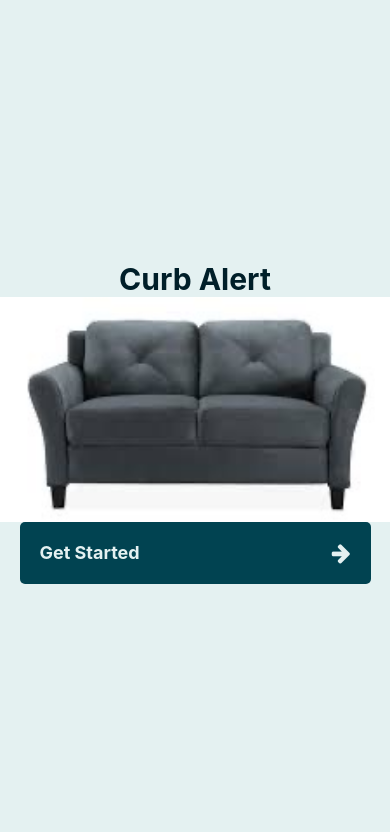
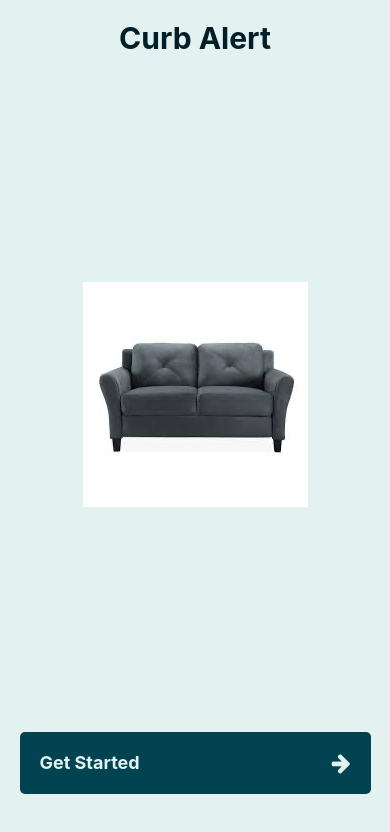
Before and after one commit to ETS-ReactNative5/CurbAlert, a React Native app: screen /Header in a window 390 px wide. Shown: the top 832 px of the page. Built offline with nearby package versions, Linux system fonts and the light colour scheme.

Commit message:
add styling to HomeScreen logo

```diff
--- a/components/App.js
+++ b/components/App.js
@@ -49,16 +49,20 @@ const App = () => {
           alignItems: 'center',
           backgroundColor: '#E4F1F1',
         }}>
-        <View>
+        <View style={{marginTop: 20}}>
           <Text style={{fontWeight: 'bold', fontSize: 30, color: '#001F29'}}>
             Curb Alert
           </Text>
         </View>
-        <Image
-          source={require('./../assets/logo.jpeg')}
-          style={{width: '100%'}}
-        />
-        {/* <Logo width={300} /> */}
+        <View style={{flex: 1, justifyContent: 'center', alignItems: 'center'}}>
+          <Image
+            source={require('./../assets/logo.jpeg')}
+            // width doesn't seem to be working here
+            width={300}
+          />
+          {/* This way doesnt work...? */}
+          {/* <Logo width={300} /> */}
+        </View>
         <TouchableOpacity
           onPress={() => navigation.navigate('ItemList')}
           style={{
@@ -69,6 +73,7 @@ const App = () => {
             borderRadius: 5,
             flexDirection: 'row',
             justifyContent: 'space-between',
+            marginBottom: 50,
           }}>
           <Text style={{fontWeight: 'bold', fontSize: 18, color: '#E4F1F1'}}>
             Get Started
```
